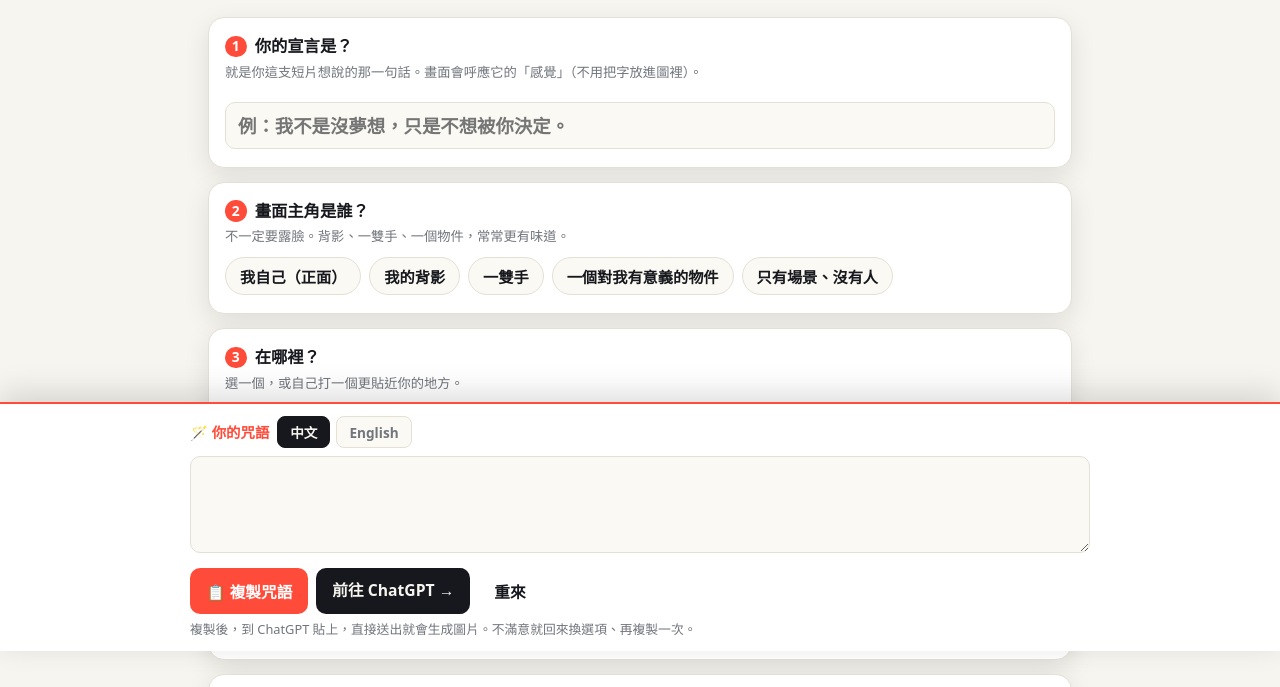
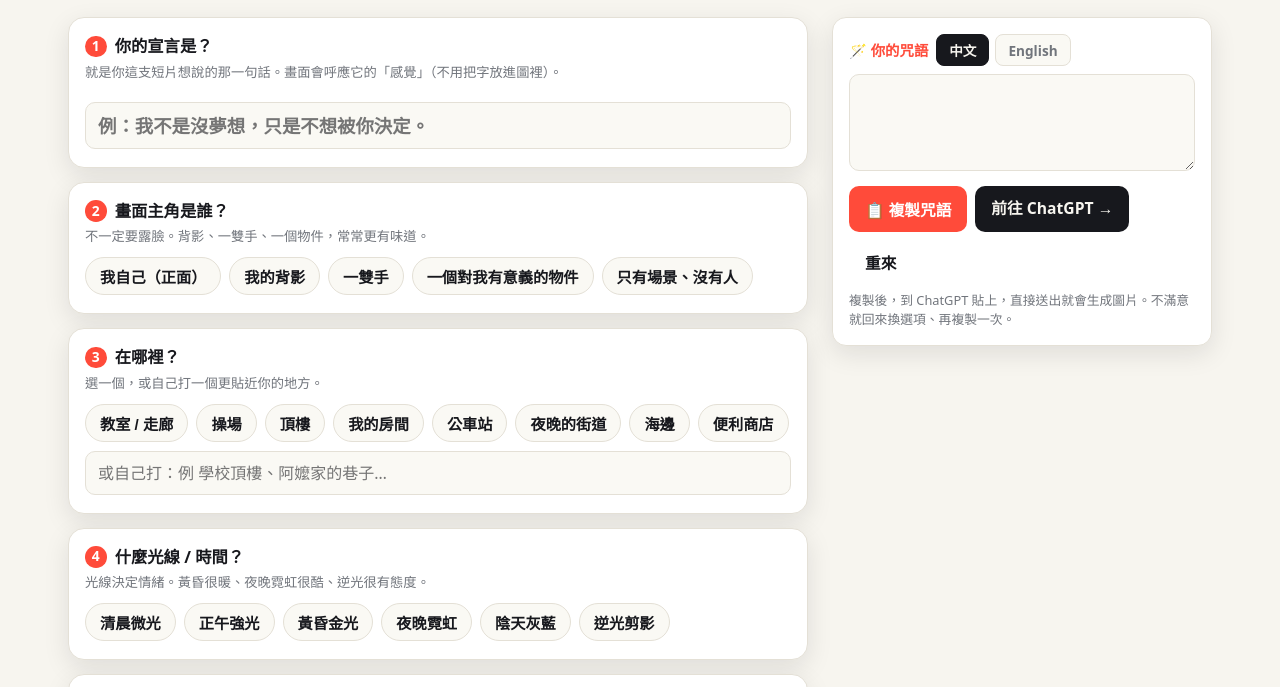
Before and after one commit to kirinmok/youth-manifesto, a plain HTML site: page index.html in a window 1280 px wide. Shown: the part 149-836 px from the top of the page. Drawn offline with Linux system fonts and the light colour scheme.

Commit message:
refactor: 改為左右分割版面（左題目可捲、右咒語固定），窄螢幕自動堆疊

```diff
--- a/index.html
+++ b/index.html
@@ -20,7 +20,9 @@
   *{box-sizing:border-box}
   body{margin:0;background:var(--paper);color:var(--ink);
     font-family:"PingFang TC","Noto Sans TC","Microsoft JhengHei",system-ui,sans-serif;line-height:1.5}
-  .wrap{max-width:900px;margin:0 auto;padding:22px 18px 300px}
+  .wrap{max-width:1180px;margin:0 auto;padding:22px 18px 40px}
+  .app{display:flex;gap:24px;align-items:flex-start}
+  .form{flex:1;min-width:0}
   header{border-bottom:3px solid var(--red);padding-bottom:12px;margin-bottom:20px}
   .ey{color:var(--red);font-weight:800;letter-spacing:.16em;font-size:.78rem;text-transform:uppercase}
   h1{margin:.15em 0 0;font-size:clamp(1.6rem,4.5vw,2.4rem);font-weight:900;letter-spacing:-.01em}
@@ -40,9 +42,14 @@
   .declare input{font-size:1.15rem;font-weight:700}
   .ratio .chips .chip{font-weight:800}
 
-  .out{position:fixed;left:0;right:0;bottom:0;background:var(--card);border-top:2px solid var(--red);
-    box-shadow:0 -8px 30px rgba(0,0,0,.14);padding:12px 16px calc(12px + env(safe-area-inset-bottom))}
-  .out .inner{max-width:900px;margin:0 auto}
+  .out{position:sticky;top:18px;width:380px;flex:none;background:var(--card);border:1px solid var(--line);
+    border-radius:14px;box-shadow:var(--shadow);padding:16px;max-height:calc(100vh - 36px);overflow:auto}
+  .out .inner{max-width:none;margin:0}
+  @media (max-width:860px){
+    .app{flex-direction:column}
+    .out{position:sticky;top:auto;bottom:0;width:auto;border-radius:14px 14px 0 0;
+      border:none;border-top:2px solid var(--red);max-height:none;box-shadow:0 -8px 30px rgba(0,0,0,.14)}
+  }
   .out .row{display:flex;align-items:center;gap:8px;margin-bottom:8px;flex-wrap:wrap}
   .out .ttl{font-weight:800;color:var(--red);font-size:.9rem}
   .spacer{flex:1}
@@ -78,6 +85,9 @@
     <h1>宣言咒語製造機</h1>
     <div class="tag">選一選、填一填 → 自動變成一句咒語 → 複製貼給 ChatGPT 生成你的畫面。</div>
   </header>
+
+  <div class="app">
+  <section class="form">
 
   <div class="step declare">
     <h2><span class="num">1</span>你的宣言是？</h2>
@@ -131,9 +141,10 @@
   <div class="safe">
     <b>創作安全：</b>不要放真實同學的臉、不要影射特定同學。生成的是「象徵你心情的畫面」，不是真人照片。
   </div>
-</div>
 
-<div class="out">
+  </section>
+
+  <aside class="out">
   <div class="inner">
     <div class="row">
       <span class="ttl">🪄 你的咒語</span>
@@ -150,6 +161,8 @@
       <button class="act ghost" id="resetBtn">重來</button>
     </div>
     <div class="mini">複製後，到 ChatGPT 貼上，直接送出就會生成圖片。不滿意就回來換選項、再複製一次。</div>
+  </div>
+  </aside>
   </div>
 </div>
 
```
